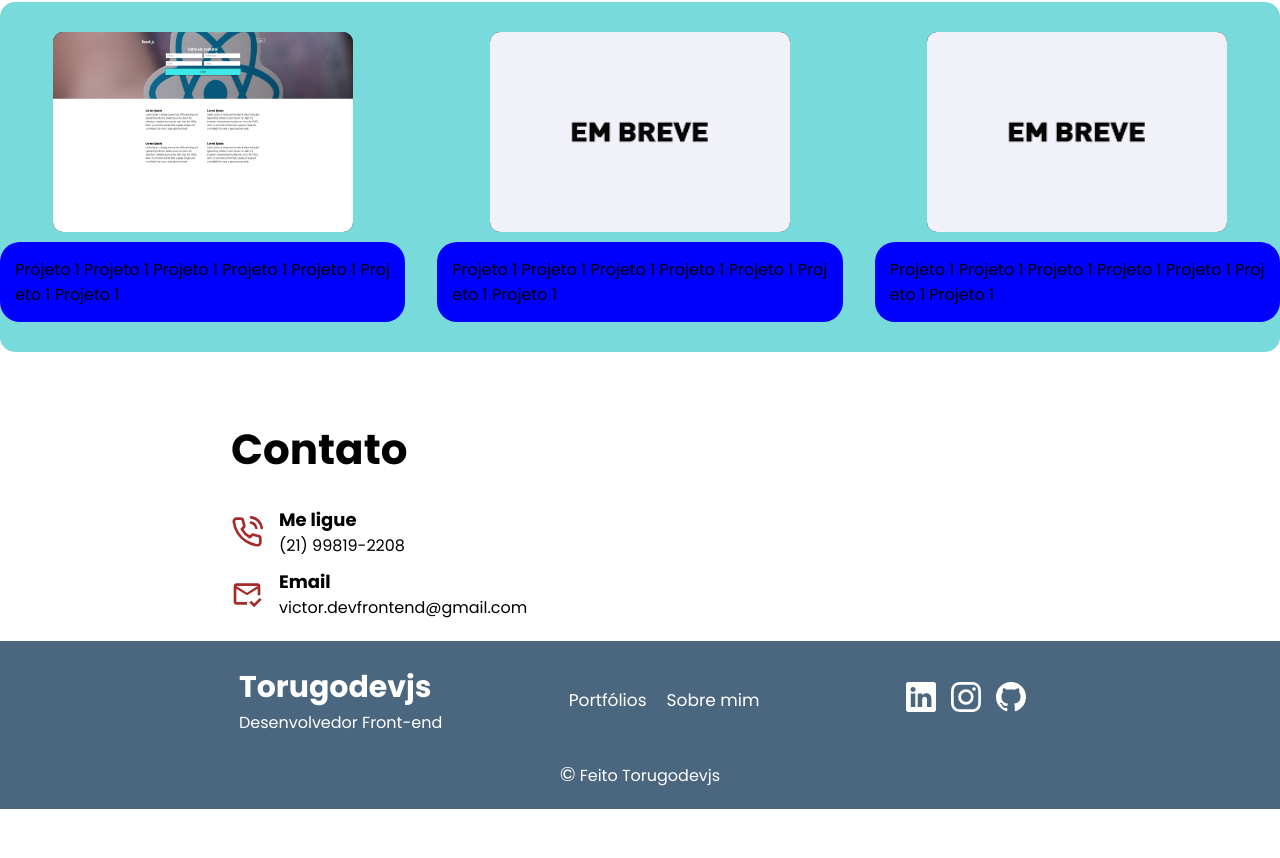
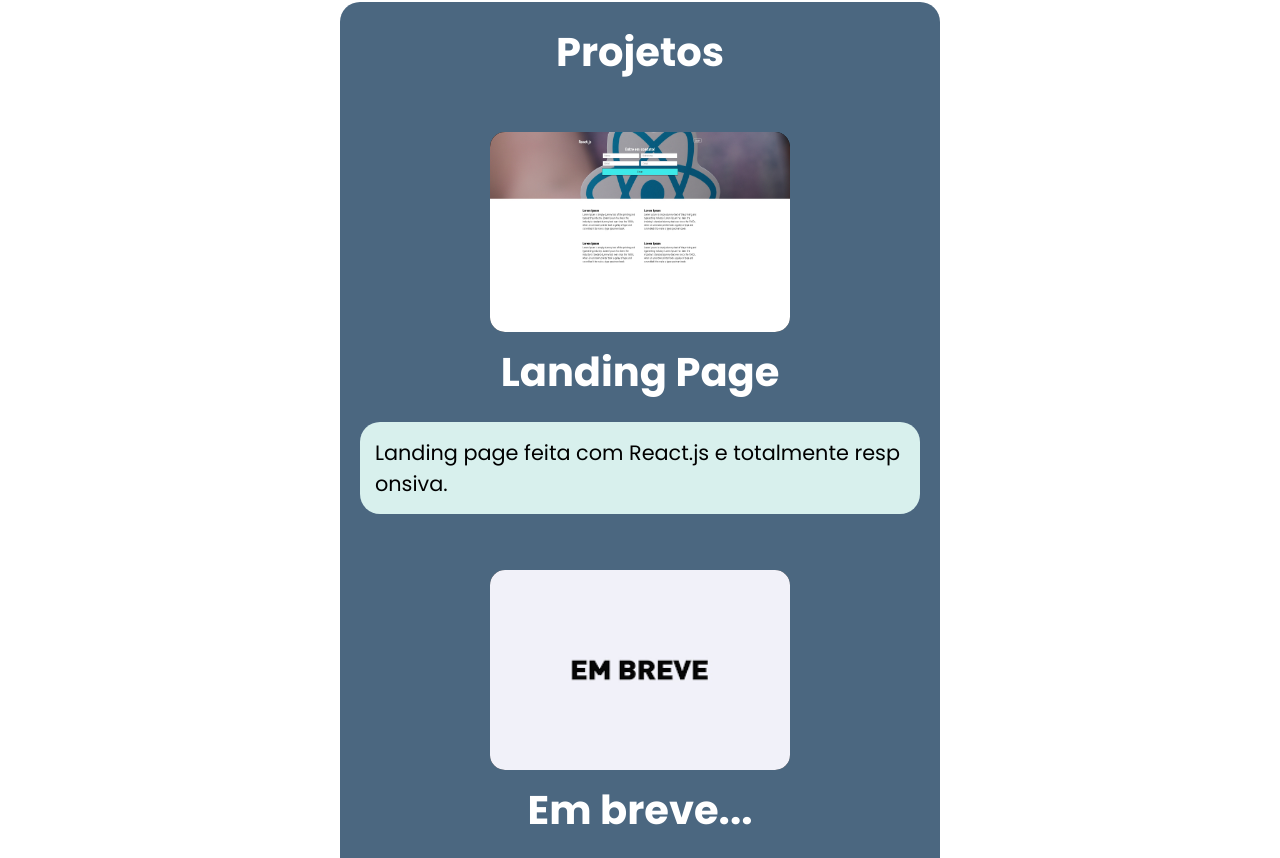
Before and after one commit to TorugoJS/Portfolio, a React (Create React App) app: page / in a window 1280 px wide. Shown: the part 1894-2752 px from the top of the page. Before the commit the page ends 2703 px from the top, so only its background shows below. Built offline with nearby package versions, Linux system fonts and the light colour scheme.

Commit message:
Portfolio

```diff
--- a/src/Sessões/Projetos/Projetos.css
+++ b/src/Sessões/Projetos/Projetos.css
@@ -1,39 +1,53 @@
 .container {
+    background-color: rgb(75, 103, 128);
+    padding: 20px;
+    border-radius: 20px;
+    max-width: 600px;
+    height: 1400px;
     display: flex;
-    width: 100%;
-    border-radius: 15px;
-    height: 350px;
+    justify-content: center;
     margin: 0 auto;
-    list-style: none;
-    background-color: rgb(120, 218, 218);
-    justify-content: center;
-    gap: 2em;
-    align-items: center;
-
+    flex-wrap: wrap;
+}
+h2{
+    font-size: 2.5rem;
+    margin-top: 10px;
+    color:#fff ;
+    text-align: center;
+}
+h1{
+    color:#fff;
+    margin-bottom: 15px;
+    font-size: 2.5rem;
 }
 
 
 .img1 {
-    display: flex;
     width: 300px;
     height: 200px;
+    border-radius: 15px;
     background-color: black;
     display: flex;
     margin: 0 auto;
-    border-radius: 10px;
-    overflow-wrap: break-word;
+}
+.pp {
+    margin-top: 20px;
+    background-color: rgb(216, 240, 237);
+    padding: 15px;
+    font-size: 1.3rem;
+    margin-bottom: 20px;
+    word-break: break-all;
+    border-radius: 20px;
+}
+
+
+@media screen and (max-width:1100px){
+    .container{
+        height: 1200px;
+        flex-wrap: wrap;
+
+    }
+
 
 
 }
-
-.pp {
-
-    margin-top: 10px;
-    background-color: blue;
-    width: 100%;
-    padding: 15px;
-    word-break: break-all;
-    border-radius: 20px;
-
-
-}
--- a/src/Sessões/Projetos/Projetos.js
+++ b/src/Sessões/Projetos/Projetos.js
@@ -3,23 +3,27 @@ import breve from '../imagens/breve.png'
 import './Projetos.css'
 
 const Projetos = () => {
+
   return (
 
     <div className='container'>
-
+      <h1>Projetos</h1>
       <div>
         <img alt="fotodeperfil" className='img1' src={LP} />
-        <p className='pp'> Projeto 1 Projeto 1 Projeto 1 Projeto 1 Projeto 1 Projeto 1 Projeto 1</p>
+        <h2>Landing Page</h2>
+        <p className='pp'> Landing page feita com React.js e totalmente responsiva.</p>
       </div>
 
       <div>
         <img alt="fotodeperfil" className='img1' src={breve} />
-        <p className='pp'>Projeto 1 Projeto 1 Projeto 1 Projeto 1 Projeto 1 Projeto 1 Projeto 1</p>
+        <h2>Em breve...</h2>
+        <p className='pp'>Em breve...</p>
       </div>
 
       <div>
         <img alt="fotodeperfil" className='img1' src={breve} />
-        <p className='pp'>Projeto 1 Projeto 1 Projeto 1 Projeto 1 Projeto 1 Projeto 1 Projeto 1</p>
+        <h2>Em breve...</h2>
+        <p className='pp'>Em breve...</p>
       </div>
 
     </div>
```
